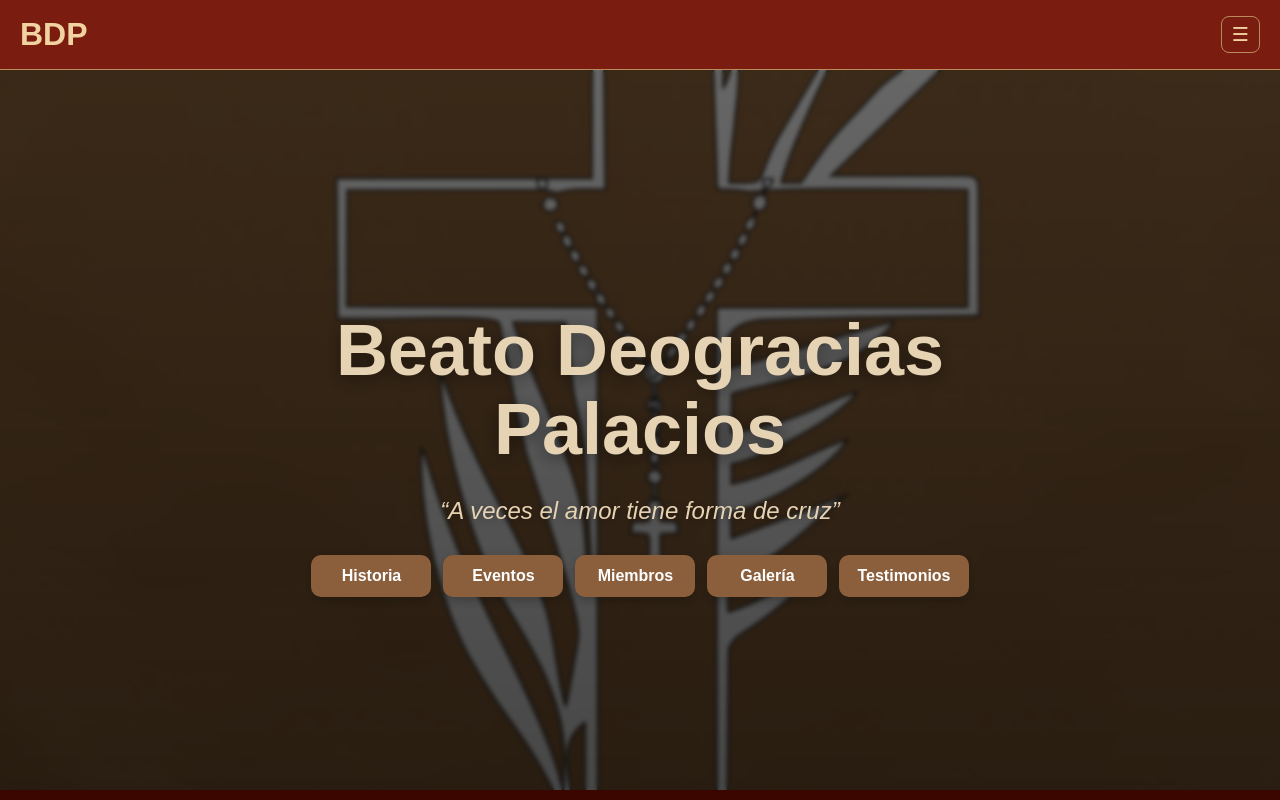
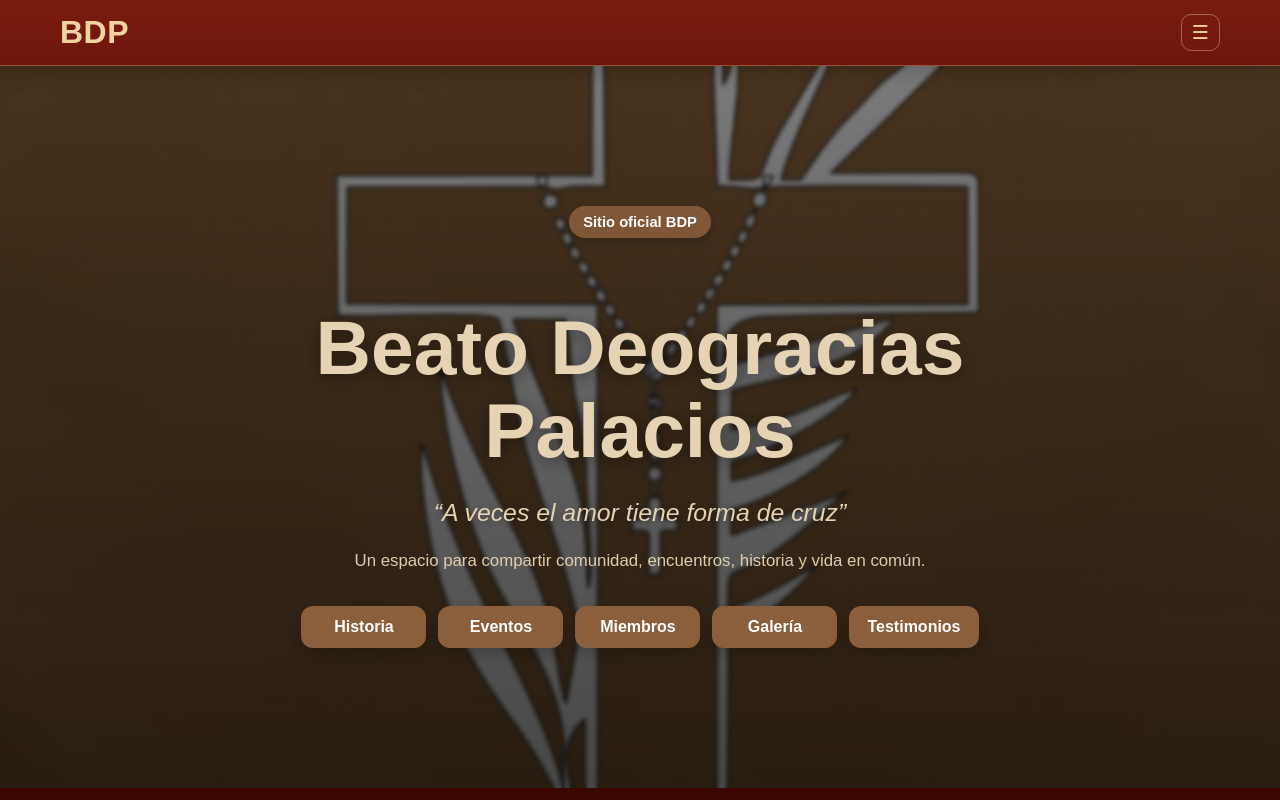
Before and after one commit to fflorioudi/bdp-web, a Next.js app: page / in a window 1280 px wide. Shown: the top 800 px of the page. Built offline with nearby package versions, Linux system fonts and the light colour scheme; no server answers.

Commit message:
pulido visual final publico

```diff
--- a/src/app/components/Footer.js
+++ b/src/app/components/Footer.js
@@ -10,11 +10,11 @@ export default function Footer() {
 }
 
 const footerStyle = {
-  marginTop: "60px",
-  borderTop: "1px solid #8b5e3c",
-  backgroundColor: "#4a0700",
+  marginTop: "70px",
+  borderTop: "1px solid rgba(139, 94, 60, 0.55)",
+  background: "linear-gradient(180deg, #4a0700 0%, #3a0400 100%)",
   color: "#e6d3b3",
-  padding: "28px 20px",
+  padding: "30px 20px",
 };
 
 const innerStyle = {
@@ -26,10 +26,12 @@ const innerStyle = {
 const titleStyle = {
   margin: 0,
   fontSize: "1.2rem",
-  fontWeight: "700",
+  fontWeight: "800",
+  letterSpacing: "0.4px",
 };
 
 const textStyle = {
-  margin: "8px 0 4px",
+  margin: "8px 0 0",
   fontSize: "1rem",
+  opacity: 0.92,
 };
--- a/src/app/components/Header.js
+++ b/src/app/components/Header.js
@@ -38,6 +38,7 @@ export default function Header() {
 
   return (
     <header style={headerStyle}>
+      <div style={innerStyle}>
         <div style={topRowStyle}>
           <Link href="/" style={logoLinkStyle} onClick={handleCloseMenu}>
             BDP
@@ -79,24 +80,30 @@ export default function Header() {
           </Link>
 
           {user && (
-          <Link href="/admin" style={linkStyle} onClick={handleCloseMenu}>
+            <Link href="/admin" style={adminLinkStyle} onClick={handleCloseMenu}>
               Admin
             </Link>
           )}
         </nav>
+      </div>
     </header>
   );
 }
 
 const headerStyle = {
   width: "100%",
-  backgroundColor: "#7a1c10",
-  borderBottom: "1px solid #b98b5c",
-  padding: "16px 20px",
-  boxSizing: "border-box",
+  background: "linear-gradient(180deg, #7a1c10 0%, #6e160c 100%)",
+  borderBottom: "1px solid rgba(241, 211, 162, 0.28)",
   position: "sticky",
   top: 0,
   zIndex: 50,
+  boxShadow: "0 6px 18px rgba(0,0,0,0.18)",
+};
+
+const innerStyle = {
+  maxWidth: "1200px",
+  margin: "0 auto",
+  padding: "14px 20px",
 };
 
 const topRowStyle = {
@@ -110,14 +117,15 @@ const logoLinkStyle = {
   color: "#f1d3a2",
   textDecoration: "none",
   fontSize: "2rem",
-  fontWeight: "bold",
+  fontWeight: "800",
+  letterSpacing: "0.5px",
 };
 
 const menuButtonStyle = {
   backgroundColor: "transparent",
-  border: "1px solid #b98b5c",
+  border: "1px solid rgba(241, 211, 162, 0.4)",
   color: "#f1d3a2",
-  borderRadius: "8px",
+  borderRadius: "10px",
   padding: "6px 10px",
   fontSize: "1.2rem",
   cursor: "pointer",
@@ -139,4 +147,10 @@ const linkStyle = {
   textDecoration: "none",
   fontSize: "1.05rem",
   fontWeight: "500",
+  transition: "opacity 0.2s ease, transform 0.2s ease",
 };
+
+const adminLinkStyle = {
+  ...linkStyle,
+  fontWeight: "700",
+};
--- a/src/app/globals.css
+++ b/src/app/globals.css
@@ -38,7 +38,24 @@ main {
   width: 100%;
 }
 
+article {
+  transition: transform 0.2s ease, box-shadow 0.2s ease;
+}
+
 article:hover {
   transform: translateY(-4px);
-  transition: transform 0.2s ease, box-shadow 0.2s ease;
 }
+
+nav a:hover,
+footer a:hover {
+  opacity: 0.86;
+}
+
+main a[href]:hover,
+button:hover {
+  filter: brightness(1.05);
+}
+
+main a[href]:hover {
+  transform: translateY(-1px);
+}
--- a/src/app/page.js
+++ b/src/app/page.js
@@ -3,10 +3,16 @@ export default function Home() {
     <main style={heroStyle}>
       <div style={overlayStyle}>
         <div style={contentStyle}>
+          <div style={badgeStyle}>Sitio oficial BDP</div>
+
           <h1 style={titleStyle}>Beato Deogracias Palacios</h1>
 
           <p style={subtitleStyle}>
             “A veces el amor tiene forma de cruz”
+          </p>
+
+          <p style={descriptionStyle}>
+            Un espacio para compartir comunidad, encuentros, historia y vida en común.
           </p>
 
           <div style={buttonsStyle}>
@@ -23,7 +29,7 @@ export default function Home() {
 }
 
 const heroStyle = {
-  minHeight: "calc(100vh - 80px)",
+  minHeight: "calc(100vh - 78px)",
   backgroundImage: "url('/hero.jpeg')",
   backgroundSize: "cover",
   backgroundPosition: "center",
@@ -32,12 +38,13 @@ const heroStyle = {
 
 const overlayStyle = {
   width: "100%",
-  background: "linear-gradient(rgba(0,0,0,0.6), rgba(0,0,0,0.72))",
+  background:
+    "linear-gradient(180deg, rgba(0,0,0,0.52) 0%, rgba(0,0,0,0.72) 100%)",
   backdropFilter: "blur(2px)",
   display: "flex",
   justifyContent: "center",
   alignItems: "center",
-  padding: "32px 18px",
+  padding: "40px 18px",
   boxSizing: "border-box",
 };
 
@@ -48,19 +55,39 @@ const contentStyle = {
   maxWidth: "900px",
 };
 
+const badgeStyle = {
+  display: "inline-block",
+  marginBottom: "16px",
+  padding: "8px 14px",
+  borderRadius: "999px",
+  backgroundColor: "rgba(139, 94, 60, 0.85)",
+  color: "#fff",
+  fontWeight: "700",
+  fontSize: "0.92rem",
+  boxShadow: "0 4px 12px rgba(0,0,0,0.2)",
+};
+
 const titleStyle = {
-  fontSize: "clamp(2.2rem, 7vw, 4.5rem)",
-  marginBottom: "12px",
-  lineHeight: 1.1,
+  fontSize: "clamp(2.4rem, 7vw, 4.8rem)",
+  marginBottom: "14px",
+  lineHeight: 1.08,
   textShadow: "0 3px 18px rgba(0,0,0,0.45)",
 };
 
 const subtitleStyle = {
-  fontSize: "clamp(1rem, 3.5vw, 1.5rem)",
-  marginBottom: "28px",
+  fontSize: "clamp(1rem, 3.5vw, 1.55rem)",
+  marginBottom: "16px",
   fontStyle: "italic",
   lineHeight: 1.4,
   textShadow: "0 2px 12px rgba(0,0,0,0.4)",
+};
+
+const descriptionStyle = {
+  maxWidth: "700px",
+  margin: "0 auto 30px",
+  fontSize: "1.05rem",
+  lineHeight: 1.7,
+  opacity: 0.96,
 };
 
 const buttonsStyle = {
@@ -72,13 +99,13 @@ const buttonsStyle = {
 
 const buttonStyle = {
   padding: "12px 18px",
-  borderRadius: "10px",
+  borderRadius: "12px",
   backgroundColor: "#8b5e3c",
   color: "#fff",
   textDecoration: "none",
-  fontWeight: "600",
-  minWidth: "120px",
+  fontWeight: "700",
+  minWidth: "125px",
   textAlign: "center",
   transition: "transform 0.2s ease, background-color 0.2s ease, box-shadow 0.2s ease",
-  boxShadow: "0 4px 12px rgba(0,0,0,0.22)",
+  boxShadow: "0 6px 16px rgba(0,0,0,0.22)",
 };
```
Lines whose indentation alone changed are shown as unchanged.
